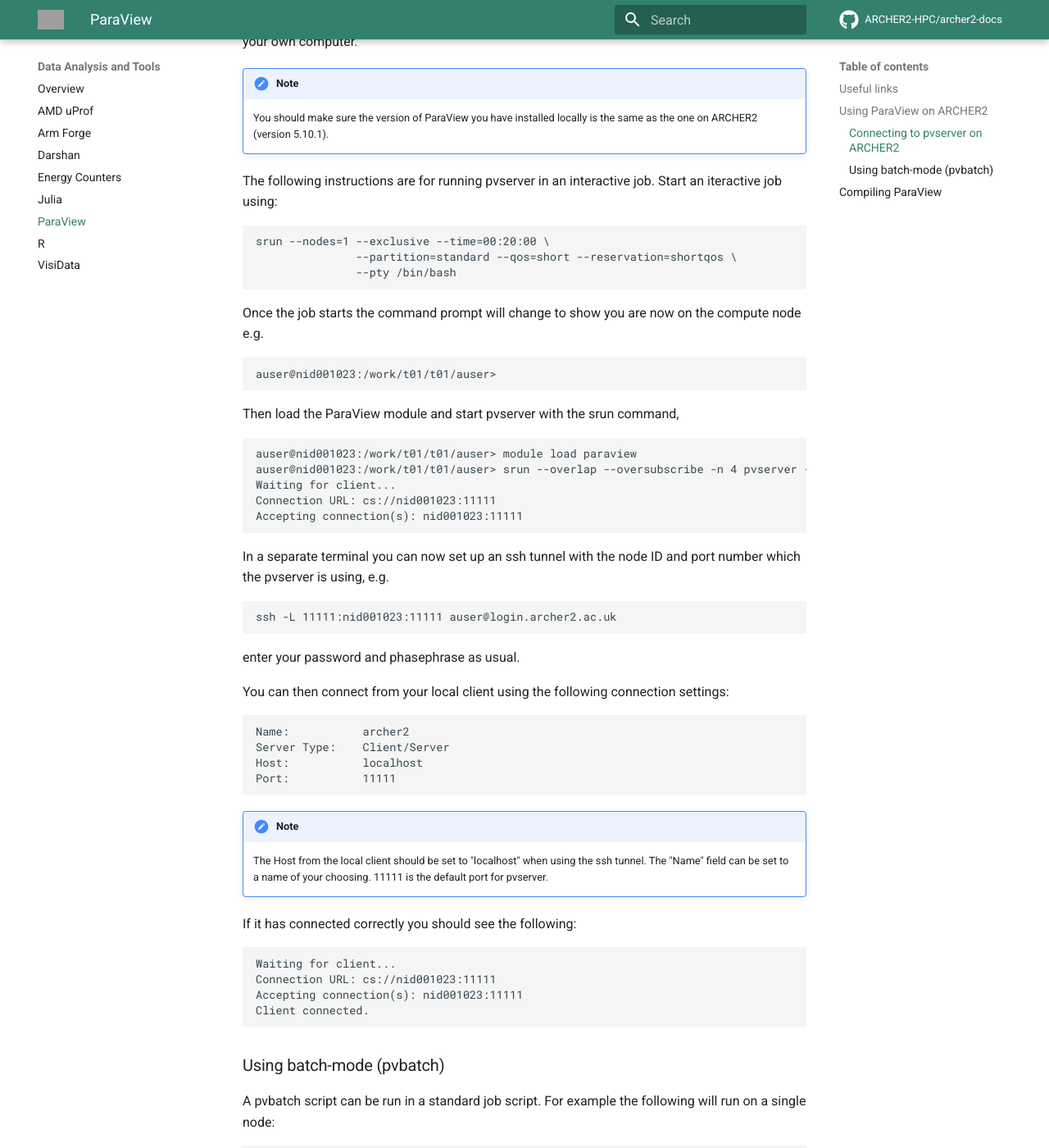
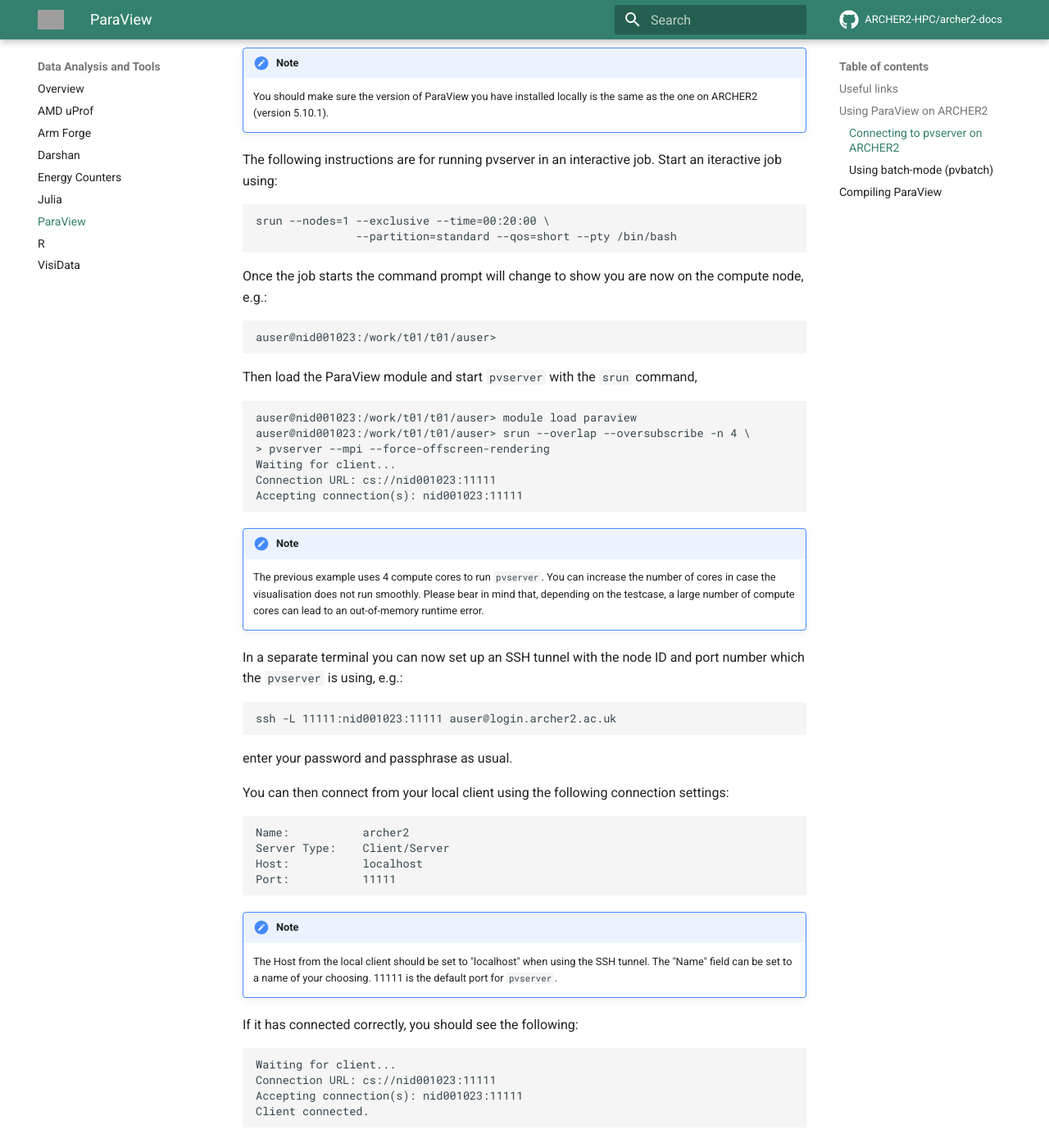
Before and after one commit to ARCHER2-HPC/archer2-docs, an MkDocs documentation site: the page built from docs/data-tools/paraview.md, in a window 1280 px wide and 1400 px high, scrolled down 837 px. Shown: the whole window at 82% size. Built offline with MkDocs 1.6.1 and Material for MkDocs 9.7.7, drawn with Linux system fonts in a browser that asks for light colours; comment, search, counter and statistics services are not loaded; some of the changed text lies outside the part shown; grey boxes are pictures that could not be loaded.

Commit message:
Add ParaView note
The number of cores used in a ParaView visualisation can be increased,
although the user must bear in mind that a large number of cores can lead
to an out-of-memory runtime error if the testcase is quite demanding.

````diff
--- a/docs/data-tools/paraview.md
+++ b/docs/data-tools/paraview.md
@@ -22,54 +22,59 @@
 module load paraview
 ```
 
-Once the module has been added the ParaView executables, tools,
-and libraries will be able available.
+Once the module has been added, the ParaView executables, tools,
+and libraries will be available.
 
 ### Connecting to pvserver on ARCHER2
 
-For doing visualisation you should connect to pvserver from a local
-paraview client running on your own computer.
+For doing visualisation, you should connect to `pvserver` from a local
+ParaView client running on your own computer.
 
 !!! note
-    You should make sure the version of ParaView you have installed locally is the same as
-    the one on ARCHER2 (version 5.10.1).
+    You should make sure the version of ParaView you have installed locally is
+    the same as the one on ARCHER2 (version 5.10.1).
 
 The following instructions are for running pvserver in an interactive job.
 Start an iteractive job using:
 
 ```
 srun --nodes=1 --exclusive --time=00:20:00 \
-               --partition=standard --qos=short --reservation=shortqos \
-               --pty /bin/bash
+               --partition=standard --qos=short --pty /bin/bash
 ```
 
 Once the job starts the command prompt will change to show you are now
-on the compute node e.g.
+on the compute node, e.g.:
 
 ```
 auser@nid001023:/work/t01/t01/auser>
 ```
 
-Then load the ParaView module and start pvserver with the srun command,
+Then load the ParaView module and start `pvserver` with the `srun` command,
 
 ```
 auser@nid001023:/work/t01/t01/auser> module load paraview
-auser@nid001023:/work/t01/t01/auser> srun --overlap --oversubscribe -n 4 pvserver --mpi --force-offscreen-rendering
+auser@nid001023:/work/t01/t01/auser> srun --overlap --oversubscribe -n 4 \
+> pvserver --mpi --force-offscreen-rendering
 Waiting for client...
 Connection URL: cs://nid001023:11111
 Accepting connection(s): nid001023:11111
 
 ```
 
-In a separate terminal you can now set up an ssh tunnel with the node
-ID and port number which the pvserver is using, e.g.
+!!! note
+    The previous example uses 4 compute cores to run `pvserver`. You can
+    increase the number of cores in case the visualisation does not run
+    smoothly. Please bear in mind that, depending on the testcase, a large
+    number of compute cores can lead to an out-of-memory runtime error.
+
+In a separate terminal you can now set up an SSH tunnel with the node
+ID and port number which the `pvserver` is using, e.g.:
 
 ```
 ssh -L 11111:nid001023:11111 auser@login.archer2.ac.uk
 ```
 
-enter your password and phasephrase as usual.
-
+enter your password and passphrase as usual.
 
 You can then connect from your local client using the following connection
 settings:
@@ -83,10 +88,10 @@
 
 !!! note
     The Host from the local client should be set to "localhost" when using the
-    ssh tunnel. The "Name" field can be set to a name of your choosing.
-    11111 is the default port for pvserver.
+    SSH tunnel. The "Name" field can be set to a name of your choosing.
+    11111 is the default port for `pvserver`.
 
-If it has connected correctly you should see the following:
+If it has connected correctly, you should see the following:
 
 ```
 Waiting for client...
@@ -97,7 +102,7 @@
 
 ### Using batch-mode (pvbatch)
 
-A pvbatch script can be run in a standard job script. For example
+A `pvbatch` script can be run in a standard job script. For example
 the following will run on a single node:
 
 
@@ -129,5 +134,5 @@
 The latest instructions for building ParaView on ARCHER2 may be found in
 the GitHub repository of build instructions:
 
-   - [Build instructions for Paraview on
+   - [Build instructions for ParaView on
      GitHub](https://github.com/hpc-uk/build-instructions/tree/main/apps/ParaView)
````
Also changed, not shown: other parts of docs/data-tools/paraview.md (+5 -5 lines).
